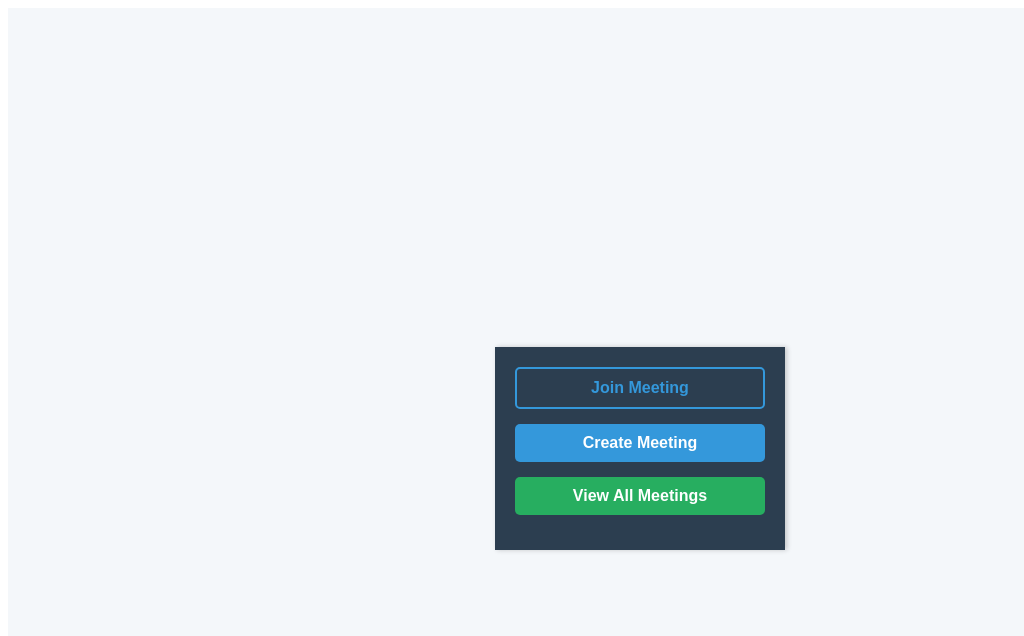
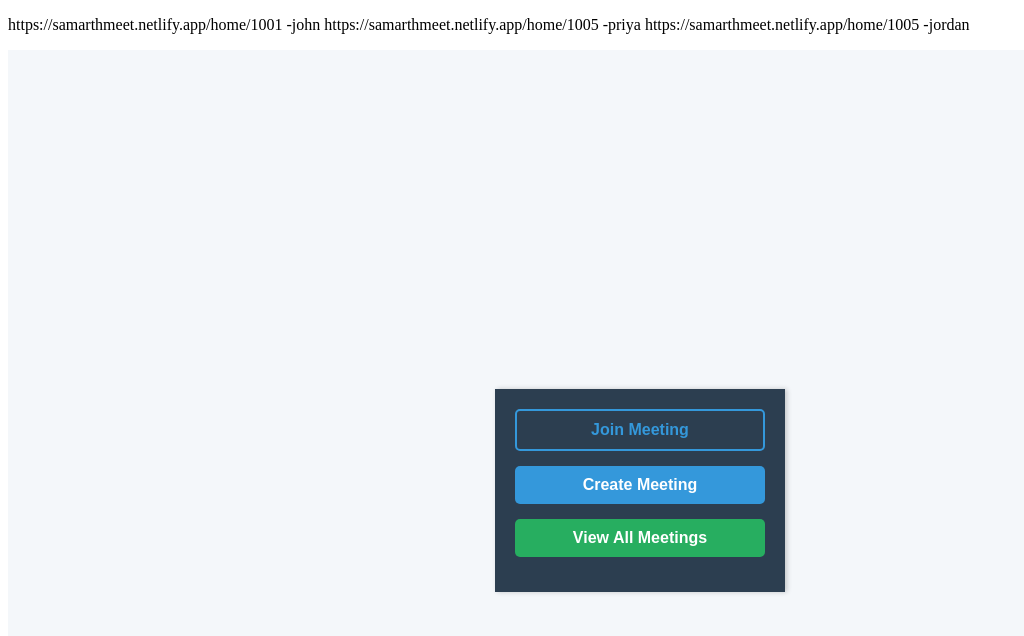
Before and after one commit to AdityaK8975/SamarthFrontend, a React (Vite) app: page / in a window 1280 px wide. Shown: the top 636 px of the page, without its empty margins (0-1024 px from the left). Built offline with nearby package versions, Linux system fonts and the light colour scheme; no server answers; what agora-rtc-sdk-ng would draw is missing.

Commit message:
Update App.jsx

```diff
--- a/src/App.jsx
+++ b/src/App.jsx
@@ -14,7 +14,11 @@ function App() {
 
   return (
     <>
-
+   <p>
+https://samarthmeet.netlify.app/home/1001 -john
+https://samarthmeet.netlify.app/home/1005 -priya
+https://samarthmeet.netlify.app/home/1005 -jordan
+</p>
     <ToastContainer position="top-right" autoClose={3000} />
     <Router>
       <Routes>
```
